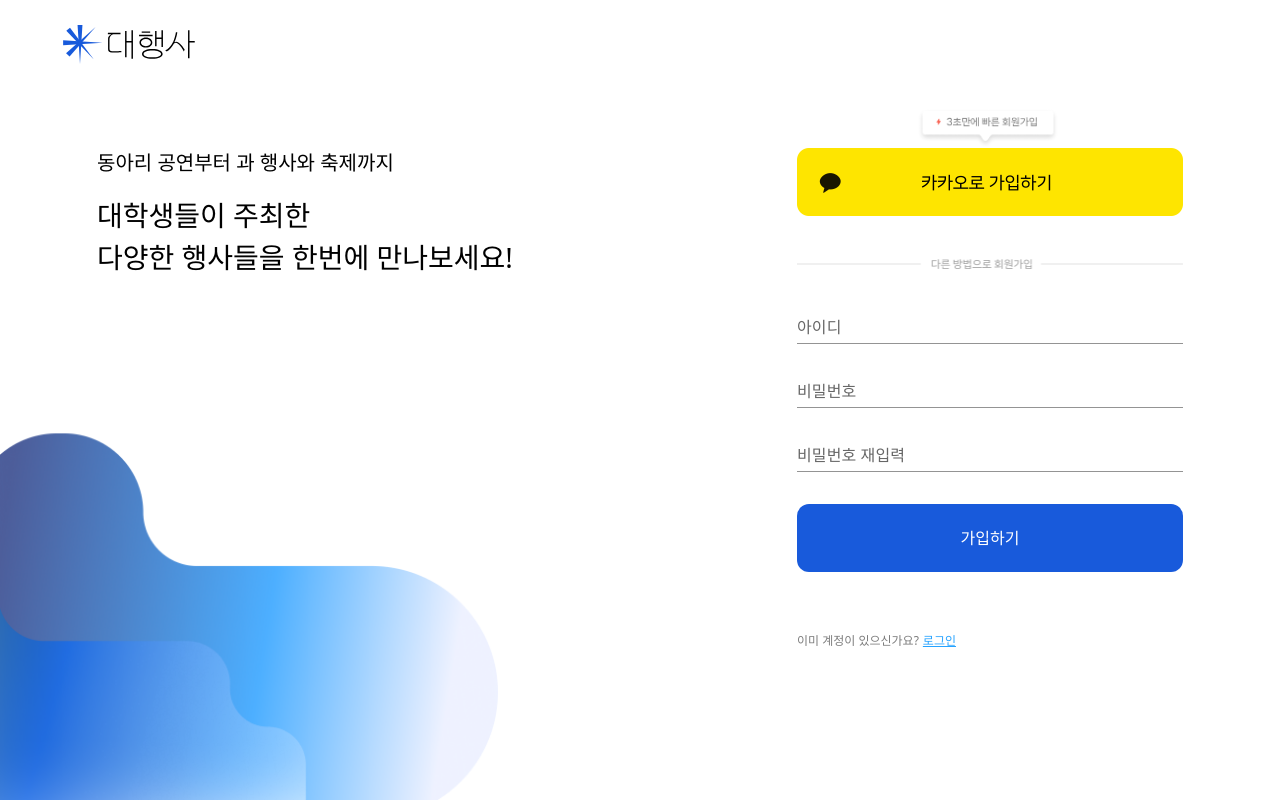
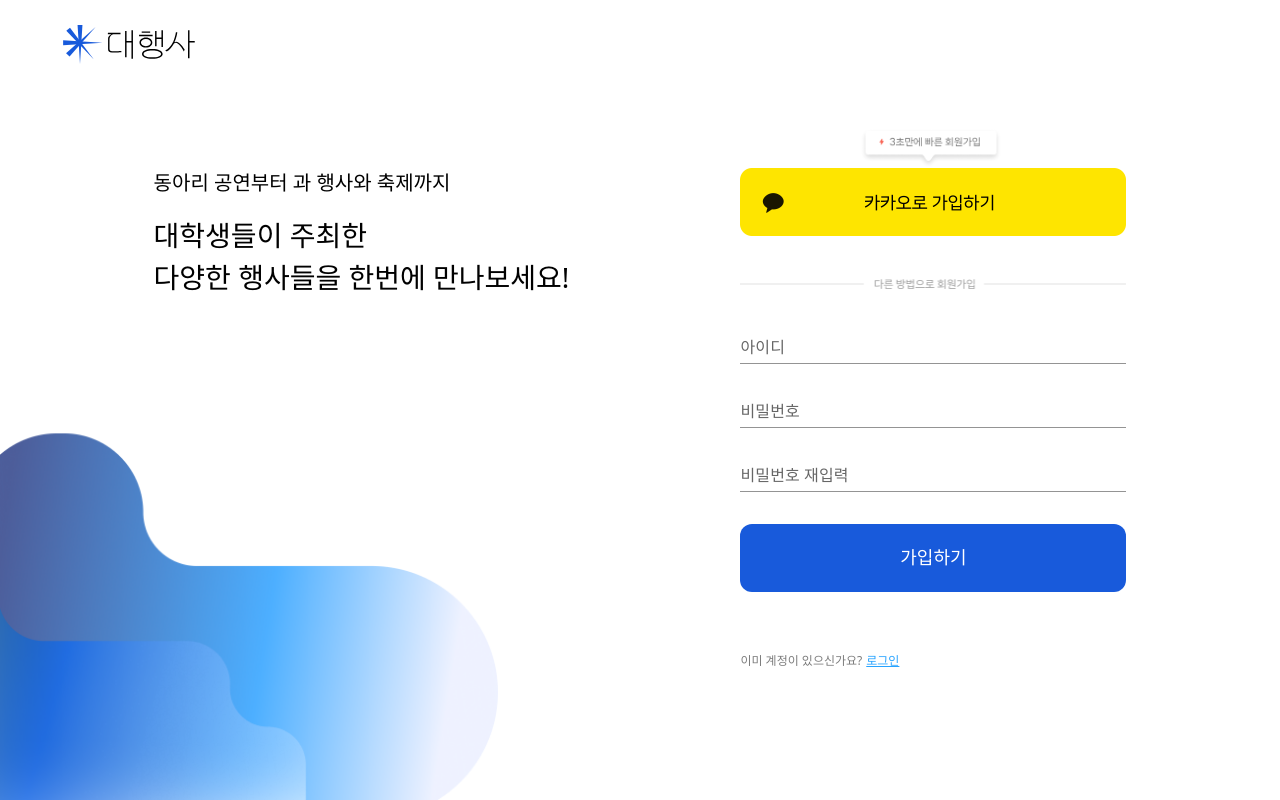
Before and after one commit to TEAM-DHS/dhs-frontend, a React (Create React App) app: page /signup in a window 1280 px wide. Built offline with nearby package versions, Linux system fonts and the light colour scheme; a web font is replaced by a local one.

Commit message:
💄 style : 로그인/회원가입 페이지 마진 조정

```diff
--- a/src/pages/LoginPage.tsx
+++ b/src/pages/LoginPage.tsx
@@ -13,7 +13,7 @@ const LoginPage = () => {
   return (
     <>
       <PlainNavBar />
-      <div className="flex flex-col mt-[80px] ml-[97px] mr-[97px]  items-center md:flex-row md:justify-between md:items-start">
+      <div className="flex flex-col mt-[100px] ml-[12%] mr-[12%] items-center md:flex-row md:justify-between md:items-start">
         <div className="hidden md:block">
           <p className="font-thin text-[20px] mb-4">
             동아리 공연부터 과 행사와 축제까지
@@ -28,7 +28,7 @@ const LoginPage = () => {
           <img src={line} className="w-[386px] mt-[40px] mb-[20px]" />
           <TextInput />
           <PasswordInput />
-          <button className="w-[386px] h-[68px] bg-mainBlue color-white text-white rounded-[12px] cursor-pointer mt-[24px]">
+          <button className="w-[386px] h-[68px] bg-mainBlue color-white text-white rounded-[12px] cursor-pointer mt-[24px] text-smTitle">
             로그인하기
           </button>
           <div className="flex items-center mt-[60px]">
--- a/src/pages/SignUpPage.tsx
+++ b/src/pages/SignUpPage.tsx
@@ -15,7 +15,7 @@ const SignUpPage = () => {
   return (
     <>
       <PlainNavBar />
-      <div className="flex flex-col mt-[80px] ml-[97px] mr-[97px]  items-center md:flex-row md:justify-between md:items-start">
+      <div className="flex flex-col mt-[100px] ml-[12%] mr-[12%] items-center md:flex-row md:justify-between md:items-start">
         <div className="hidden md:block">
           <p className="font-thin text-[20px] mb-4">
             동아리 공연부터 과 행사와 축제까지
@@ -35,7 +35,7 @@ const SignUpPage = () => {
           <TextInput />
           <PasswordInput />
           <PasswordReInput />
-          <button className="w-[386px] h-[68px] bg-mainBlue color-white text-white rounded-[12px] cursor-pointer mt-[24px]">
+          <button className="w-[386px] h-[68px] bg-mainBlue color-white text-white rounded-[12px] cursor-pointer mt-[24px] text-smTitle">
             가입하기
           </button>
           <div className="flex items-center mt-[60px]">
```
